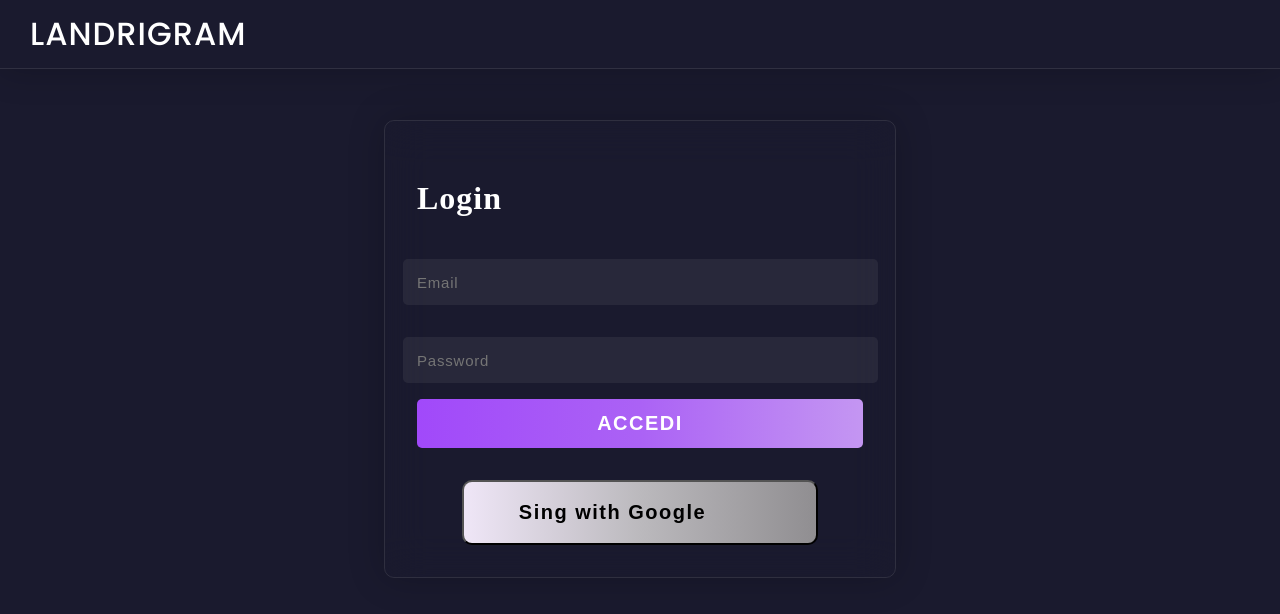
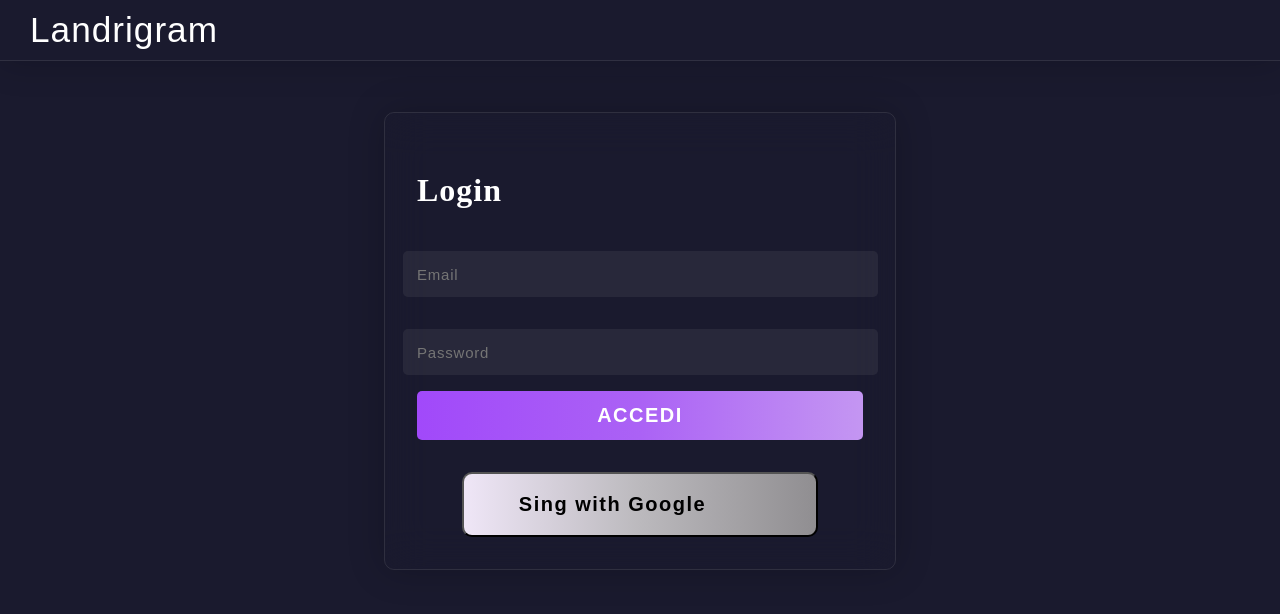
Before and after one commit to Luca-Landri/Meant, a React (Vite) app: page / in a window 1280 px wide. Shown: the top 614 px of the page. Built offline with nearby package versions, Linux system fonts and the light colour scheme; some icons are missing.

Commit message:
changed font (not definitely)

```diff
--- a/src/components/Header.jsx
+++ b/src/components/Header.jsx
@@ -1,9 +1,9 @@
 import styled from 'styled-components'
 
 const Title = styled.span`
-    font-family: 'Poppins', sans-serif;
+    font-family: 'Pacifico', sans-serif;
     color: white;
-    font-size: 2rem;
+    font-size: 2.2rem;
     margin-top: 10px;
     margin-bottom: 10px;
     margin-left: 30px;
@@ -21,7 +21,7 @@ const HeaderContainer = styled.div`
 const Header = () => {
     return(
         <HeaderContainer>
-            <Title> LANDRIGRAM </Title>
+            <Title> Landrigram </Title>
         </HeaderContainer>
     )
 }
```
